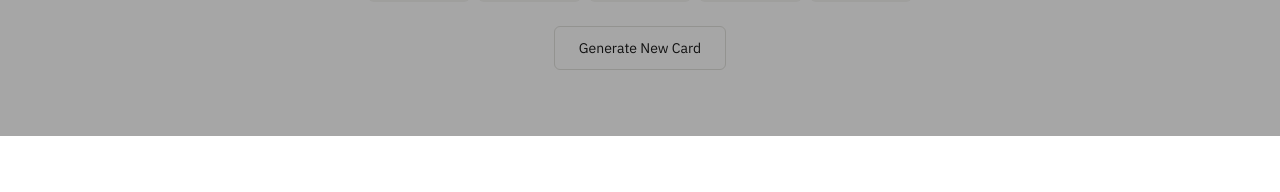
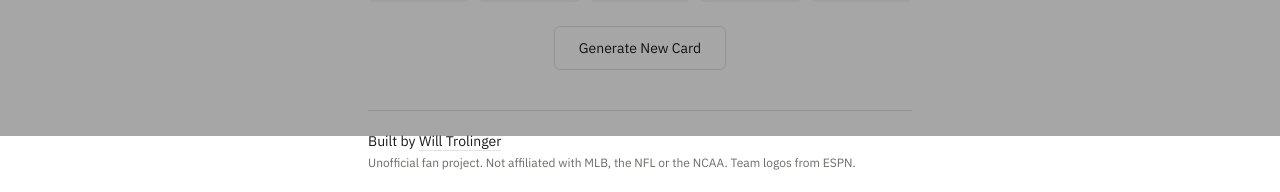
Before and after one commit to will-trolinger/sports-bingo, a React (Vite) app: page / in a window 1280 px wide. Shown: the part 664-856 px from the top of the page. Before the commit the page ends 800 px from the top, so only its background shows below. Built offline with nearby package versions, Linux system fonts and the light colour scheme; no server answers.

Commit message:
feat: add a footer like Ballpark Projector's

```diff
--- a/src/App.tsx
+++ b/src/App.tsx
@@ -1,6 +1,7 @@
 import { useState } from "react";
 import { BrowserRouter, Route, Routes, useNavigate } from "react-router-dom";
 import { AccountDialog } from "./components/AccountDialog";
+import { Footer } from "./components/Footer";
 import { Header } from "./components/Header";
 import { WelcomeDialog } from "./components/WelcomeDialog";
 import { BoardPage } from "./pages/BoardPage";
@@ -29,7 +30,7 @@ function Layout() {
   }
 
   return (
-    <div className="mx-auto flex min-h-dvh max-w-xl flex-col px-4 pb-10">
+    <div className="mx-auto flex min-h-dvh max-w-xl flex-col px-4 pb-6">
       <Header account={account} loaded={loaded} onLogIn={() => setAccountKind("login")} />
       <Routes>
         <Route path="/" element={<GamePage loggedIn={account !== null} onSaved={refresh} />} />
@@ -39,6 +40,10 @@ function Layout() {
         />
         <Route path="/history/:id" element={<BoardPage onDeleted={refresh} />} />
       </Routes>
+      {/* Space above the footer even when a page is long enough to push it down. */}
+      <div className="mt-auto pt-10">
+        <Footer />
+      </div>
       <WelcomeDialog open={showWelcome} onGuest={() => finishWelcome(null)} onAccount={finishWelcome} />
       <AccountDialog
         open={accountKind !== null}
--- /dev/null
+++ b/src/components/Footer.tsx
@@ -0,0 +1,17 @@
+// Shown on every page, matching Ballpark Projector's footer: who built it,
+// and that it is an unofficial fan project using other people's logos.
+export function Footer() {
+  return (
+    <footer className="border-t border-rule pt-5">
+      <p className="text-sm">
+        Built by{" "}
+        <a href="https://wtrolinger.me" className="underline decoration-rule underline-offset-4 hover:decoration-ink">
+          Will Trolinger
+        </a>
+      </p>
+      <p className="mt-1 text-xs text-ink-dim">
+        Unofficial fan project. Not affiliated with MLB, the NFL or the NCAA. Team logos from ESPN.
+      </p>
+    </footer>
+  );
+}
```
